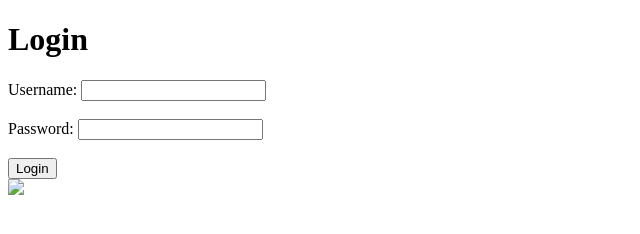
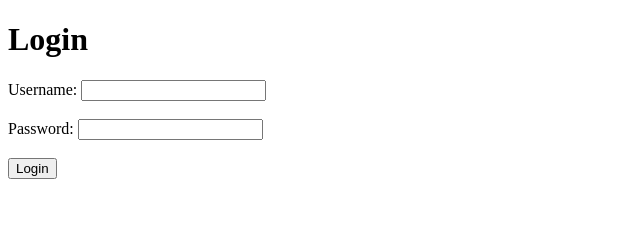
Before and after one commit to mirifresita/CodeAnalize, a plain HTML site: page index.html in a window 1280 px wide. Shown: the full height of the page, 0-640 px from the left. Drawn offline with Linux system fonts and the light colour scheme.

Commit message:
Fixed Vulnerability

```diff
--- a/index.html
+++ b/index.html
@@ -19,7 +19,6 @@
         <br>
         <button type="button" onclick="login()">Login</button>
     </form>
-<img src="CT.jpeg" onerror='alert(1)'>
 
 
     <script>
@@ -27,7 +26,6 @@
             const username = document.getElementById('username').value;
             const password = document.getElementById('password').value;
 
-           //<img src='x' onerror='alert(1)'>
             document.body.innerHTML += `<p>Welcome, ${username}!</p>`;
         }
     </script>
```
